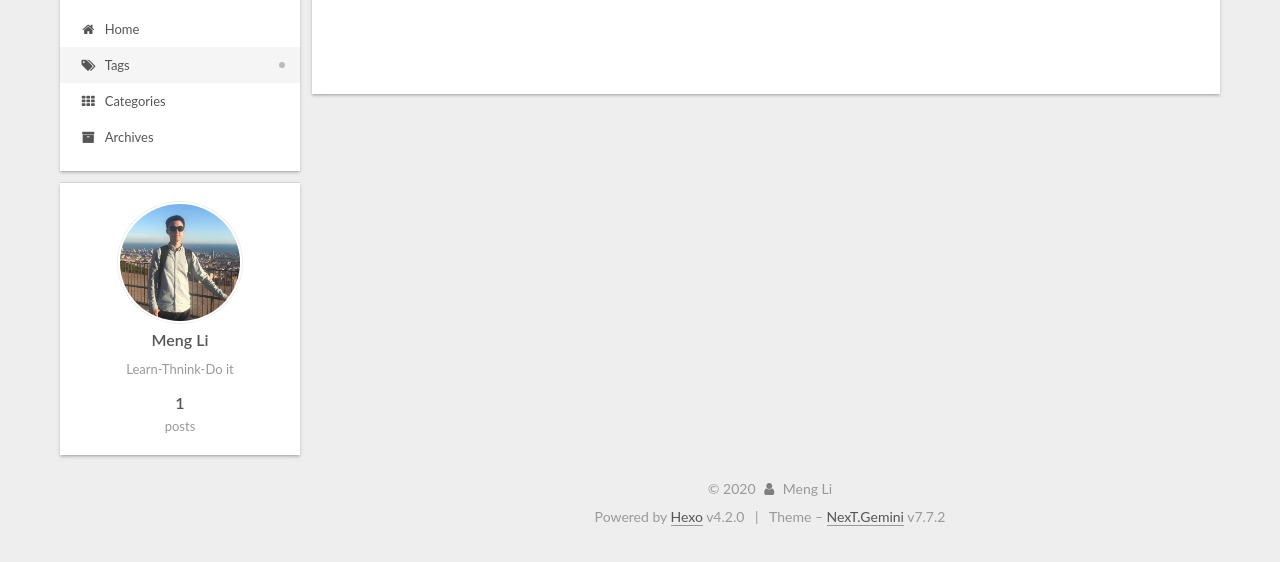
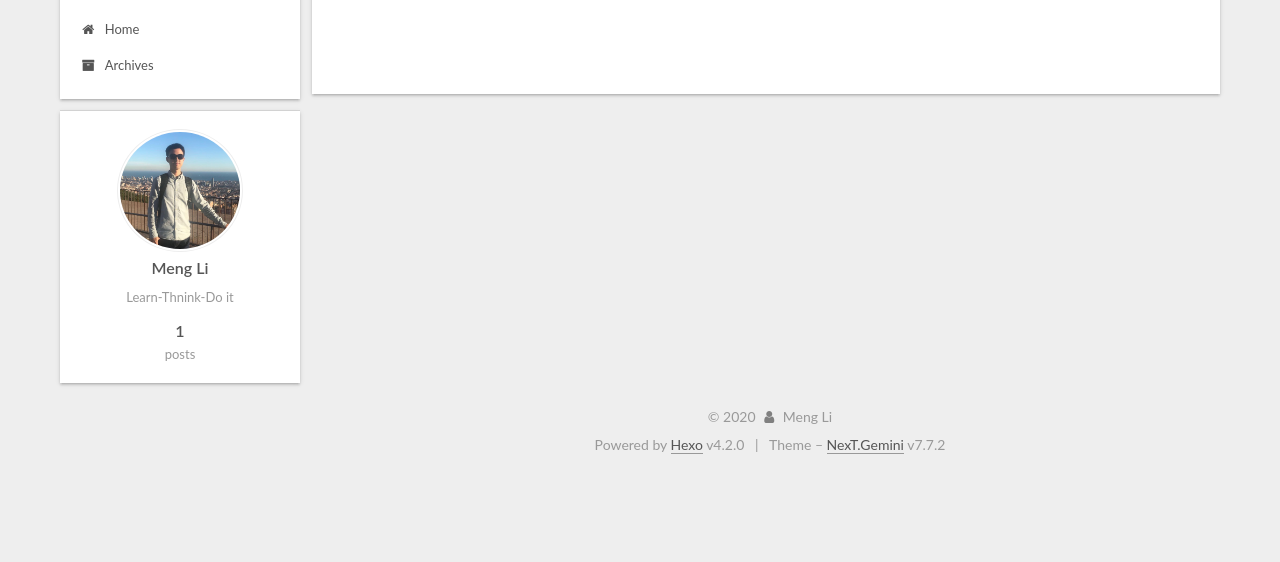
Before and after one commit to lige110/lige110.github.io, a plain HTML site: page tags/index.html in a window 1280 px wide. Shown: the part 90-652 px from the top of the page. Drawn offline with Linux system fonts and the light colour scheme.

Commit message:
Site updated: 2020-03-02 00:49:52

```diff
--- a/css/main.css
+++ b/css/main.css
@@ -1169,7 +1169,7 @@ pre .javascript .function {
 }
 .links-of-author a::before,
 .links-of-author span.exturl::before {
-  background: #01c6ff;
+  background: #3efae8;
   border-radius: 50%;
   content: ' ';
   display: inline-block;
--- a/tags/index.html
+++ b/tags/index.html
@@ -116,16 +116,6 @@
         <li class="menu-item menu-item-home">
 
     <a href="/" rel="section"><i class="fa fa-fw fa-home"></i>Home</a>
-
-  </li>
-        <li class="menu-item menu-item-tags">
-
-    <a href="/tags/" rel="section"><i class="fa fa-fw fa-tags"></i>Tags</a>
-
-  </li>
-        <li class="menu-item menu-item-categories">
-
-    <a href="/categories/" rel="section"><i class="fa fa-fw fa-th"></i>Categories</a>
 
   </li>
         <li class="menu-item menu-item-archives">
```
Also changed, not shown: 2020/03/02/Shell_scripts_notes/index.html (+0 -10 lines), archives/2020/03/index.html (+0 -10 lines), archives/2020/index.html (+0 -10 lines), archives/index.html (+0 -10 lines), categories/index.html (+0 -10 lines), index.html (+0 -10 lines).
